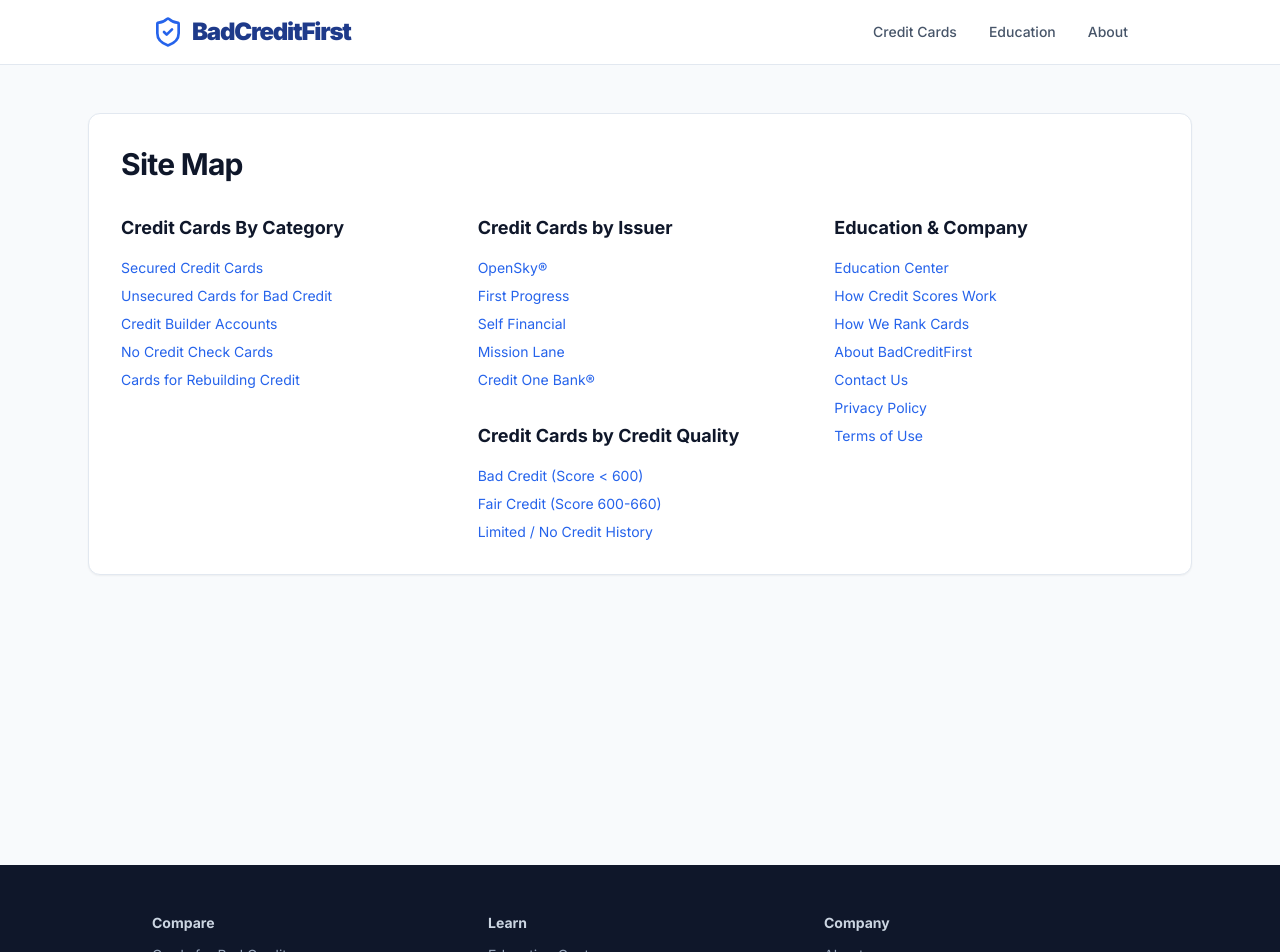
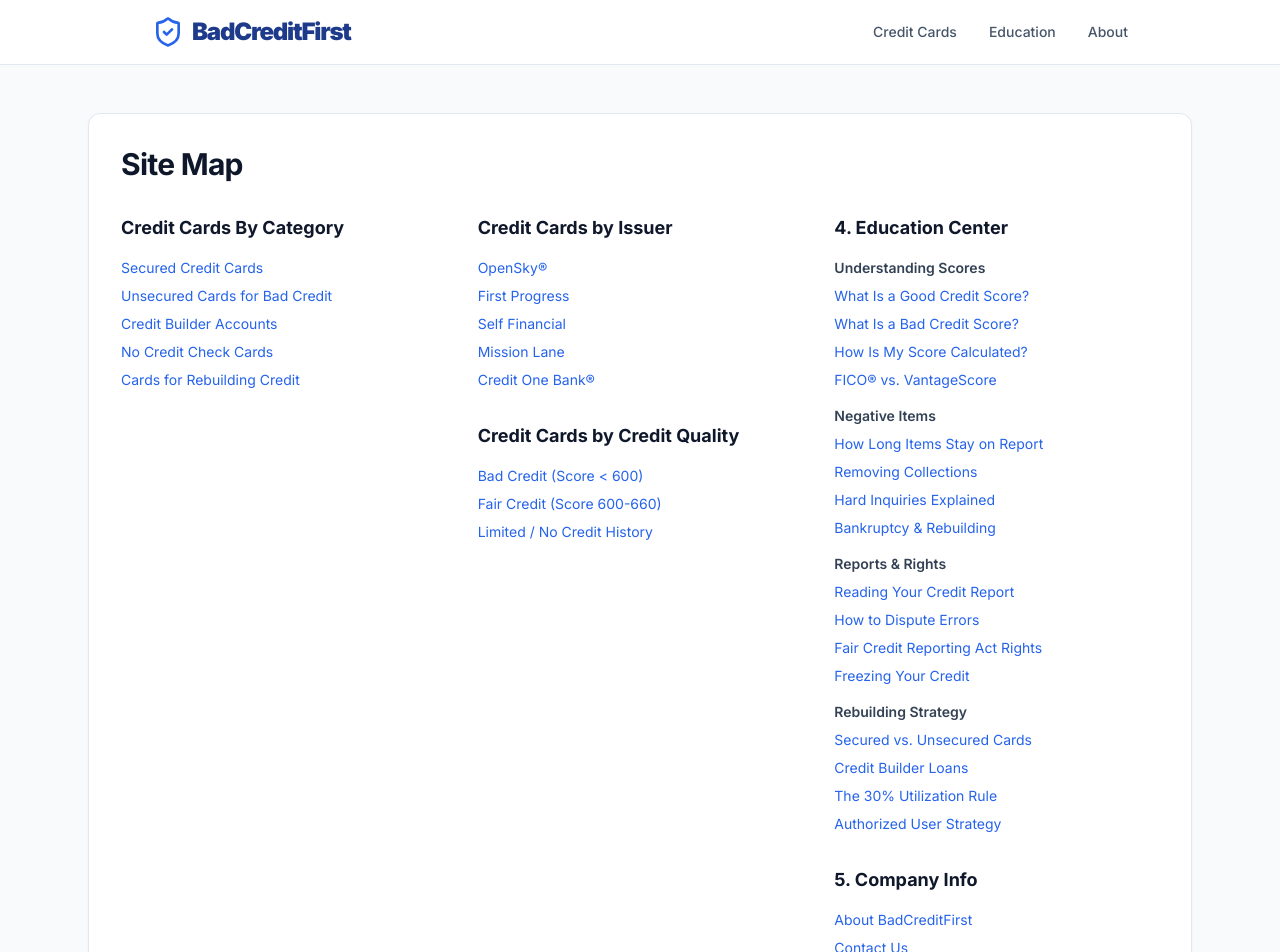
Before and after one commit to Holagpt-ai/badcreditfirst-v3, a Next.js app: page /site-map in a window 1280 px wide. Shown: the top 952 px of the page. Built offline with nearby package versions, Linux system fonts and the light colour scheme.

Commit message:
Add education articles to Visual and XML Sitemaps

```diff
--- a/app/site-map/page.tsx
+++ b/app/site-map/page.tsx
@@ -41,17 +41,46 @@ export default function SiteMapPage() {
               </ul>
             </div>
 
-            {/* Column 3: Education & Company */}
+            {/* Column 3: Education Center + Company Info */}
             <div>
-              <h2 className="text-lg font-bold text-slate-900 mb-4">Education & Company</h2>
+              <h2 className="text-lg font-bold text-slate-900 mb-4">4. Education Center</h2>
+              <h3 className="text-sm font-semibold text-slate-700 mt-4 mb-2">Understanding Scores</h3>
               <ul className="space-y-2">
-                <li><Link href="/education" className="text-blue-600 hover:underline text-sm block">Education Center</Link></li>
-                <li><Link href="/education" className="text-blue-600 hover:underline text-sm block">How Credit Scores Work</Link></li>
-                <li><Link href="/how-we-rank-cards" className="text-blue-600 hover:underline text-sm block">How We Rank Cards</Link></li>
+                <li><Link href="/education/what-is-a-good-credit-score" className="text-blue-600 hover:underline text-sm block">What Is a Good Credit Score?</Link></li>
+                <li><Link href="/education/what-is-a-bad-credit-score" className="text-blue-600 hover:underline text-sm block">What Is a Bad Credit Score?</Link></li>
+                <li><Link href="/education/how-is-my-score-calculated" className="text-blue-600 hover:underline text-sm block">How Is My Score Calculated?</Link></li>
+                <li><Link href="/education/fico-vs-vantagescore" className="text-blue-600 hover:underline text-sm block">FICO® vs. VantageScore</Link></li>
+              </ul>
+              <h3 className="text-sm font-semibold text-slate-700 mt-4 mb-2">Negative Items</h3>
+              <ul className="space-y-2">
+                <li><Link href="/education/how-long-do-items-stay" className="text-blue-600 hover:underline text-sm block">How Long Items Stay on Report</Link></li>
+                <li><Link href="/education/removing-collections" className="text-blue-600 hover:underline text-sm block">Removing Collections</Link></li>
+                <li><Link href="/education/hard-inquiries-explained" className="text-blue-600 hover:underline text-sm block">Hard Inquiries Explained</Link></li>
+                <li><Link href="/education/bankruptcy-and-rebuilding" className="text-blue-600 hover:underline text-sm block">Bankruptcy & Rebuilding</Link></li>
+              </ul>
+              <h3 className="text-sm font-semibold text-slate-700 mt-4 mb-2">Reports & Rights</h3>
+              <ul className="space-y-2">
+                <li><Link href="/education/reading-your-credit-report" className="text-blue-600 hover:underline text-sm block">Reading Your Credit Report</Link></li>
+                <li><Link href="/education/how-to-dispute-errors" className="text-blue-600 hover:underline text-sm block">How to Dispute Errors</Link></li>
+                <li><Link href="/education/fair-credit-reporting-act" className="text-blue-600 hover:underline text-sm block">Fair Credit Reporting Act Rights</Link></li>
+                <li><Link href="/education/freezing-your-credit" className="text-blue-600 hover:underline text-sm block">Freezing Your Credit</Link></li>
+              </ul>
+              <h3 className="text-sm font-semibold text-slate-700 mt-4 mb-2">Rebuilding Strategy</h3>
+              <ul className="space-y-2">
+                <li><Link href="/education/secured-vs-unsecured" className="text-blue-600 hover:underline text-sm block">Secured vs. Unsecured Cards</Link></li>
+                <li><Link href="/education/credit-builder-loans" className="text-blue-600 hover:underline text-sm block">Credit Builder Loans</Link></li>
+                <li><Link href="/education/the-30-percent-utilization-rule" className="text-blue-600 hover:underline text-sm block">The 30% Utilization Rule</Link></li>
+                <li><Link href="/education/authorized-user-strategy" className="text-blue-600 hover:underline text-sm block">Authorized User Strategy</Link></li>
+              </ul>
+
+              <h2 className="text-lg font-bold text-slate-900 mb-4 mt-8">5. Company Info</h2>
+              <ul className="space-y-2">
                 <li><Link href="/about" className="text-blue-600 hover:underline text-sm block">About BadCreditFirst</Link></li>
                 <li><Link href="/contact" className="text-blue-600 hover:underline text-sm block">Contact Us</Link></li>
                 <li><Link href="/privacy" className="text-blue-600 hover:underline text-sm block">Privacy Policy</Link></li>
                 <li><Link href="/terms" className="text-blue-600 hover:underline text-sm block">Terms of Use</Link></li>
+                <li><Link href="/advertiser-disclosure" className="text-blue-600 hover:underline text-sm block">Advertiser Disclosure</Link></li>
+                <li><Link href="/editorial-disclaimer" className="text-blue-600 hover:underline text-sm block">Editorial Disclaimer</Link></li>
               </ul>
             </div>
           </div>
--- a/app/sitemap.ts
+++ b/app/sitemap.ts
@@ -6,7 +6,26 @@ export default function sitemap(): MetadataRoute.Sitemap {
   return [
     { url: baseUrl, lastModified: new Date(), changeFrequency: 'daily', priority: 1 },
     { url: `${baseUrl}/credit-cards`, lastModified: new Date(), changeFrequency: 'daily', priority: 0.9 },
+    { url: `${baseUrl}/credit-cards/bad-credit`, lastModified: new Date(), changeFrequency: 'monthly', priority: 0.7 },
+    { url: `${baseUrl}/credit-cards/secured-cards`, lastModified: new Date(), changeFrequency: 'monthly', priority: 0.7 },
+    { url: `${baseUrl}/credit-cards/credit-builder`, lastModified: new Date(), changeFrequency: 'monthly', priority: 0.7 },
     { url: `${baseUrl}/education`, lastModified: new Date(), changeFrequency: 'weekly', priority: 0.8 },
+    { url: `${baseUrl}/education/what-is-a-good-credit-score`, lastModified: new Date(), changeFrequency: 'monthly', priority: 0.7 },
+    { url: `${baseUrl}/education/what-is-a-bad-credit-score`, lastModified: new Date(), changeFrequency: 'monthly', priority: 0.7 },
+    { url: `${baseUrl}/education/how-is-my-score-calculated`, lastModified: new Date(), changeFrequency: 'monthly', priority: 0.7 },
+    { url: `${baseUrl}/education/fico-vs-vantagescore`, lastModified: new Date(), changeFrequency: 'monthly', priority: 0.7 },
+    { url: `${baseUrl}/education/how-long-do-items-stay`, lastModified: new Date(), changeFrequency: 'monthly', priority: 0.7 },
+    { url: `${baseUrl}/education/removing-collections`, lastModified: new Date(), changeFrequency: 'monthly', priority: 0.7 },
+    { url: `${baseUrl}/education/hard-inquiries-explained`, lastModified: new Date(), changeFrequency: 'monthly', priority: 0.7 },
+    { url: `${baseUrl}/education/bankruptcy-and-rebuilding`, lastModified: new Date(), changeFrequency: 'monthly', priority: 0.7 },
+    { url: `${baseUrl}/education/reading-your-credit-report`, lastModified: new Date(), changeFrequency: 'monthly', priority: 0.7 },
+    { url: `${baseUrl}/education/how-to-dispute-errors`, lastModified: new Date(), changeFrequency: 'monthly', priority: 0.7 },
+    { url: `${baseUrl}/education/fair-credit-reporting-act`, lastModified: new Date(), changeFrequency: 'monthly', priority: 0.7 },
+    { url: `${baseUrl}/education/freezing-your-credit`, lastModified: new Date(), changeFrequency: 'monthly', priority: 0.7 },
+    { url: `${baseUrl}/education/secured-vs-unsecured`, lastModified: new Date(), changeFrequency: 'monthly', priority: 0.7 },
+    { url: `${baseUrl}/education/credit-builder-loans`, lastModified: new Date(), changeFrequency: 'monthly', priority: 0.7 },
+    { url: `${baseUrl}/education/the-30-percent-utilization-rule`, lastModified: new Date(), changeFrequency: 'monthly', priority: 0.7 },
+    { url: `${baseUrl}/education/authorized-user-strategy`, lastModified: new Date(), changeFrequency: 'monthly', priority: 0.7 },
     { url: `${baseUrl}/about`, lastModified: new Date(), changeFrequency: 'monthly', priority: 0.5 },
     { url: `${baseUrl}/contact`, lastModified: new Date(), changeFrequency: 'monthly', priority: 0.5 },
     { url: `${baseUrl}/privacy`, lastModified: new Date(), changeFrequency: 'yearly', priority: 0.3 },
```
